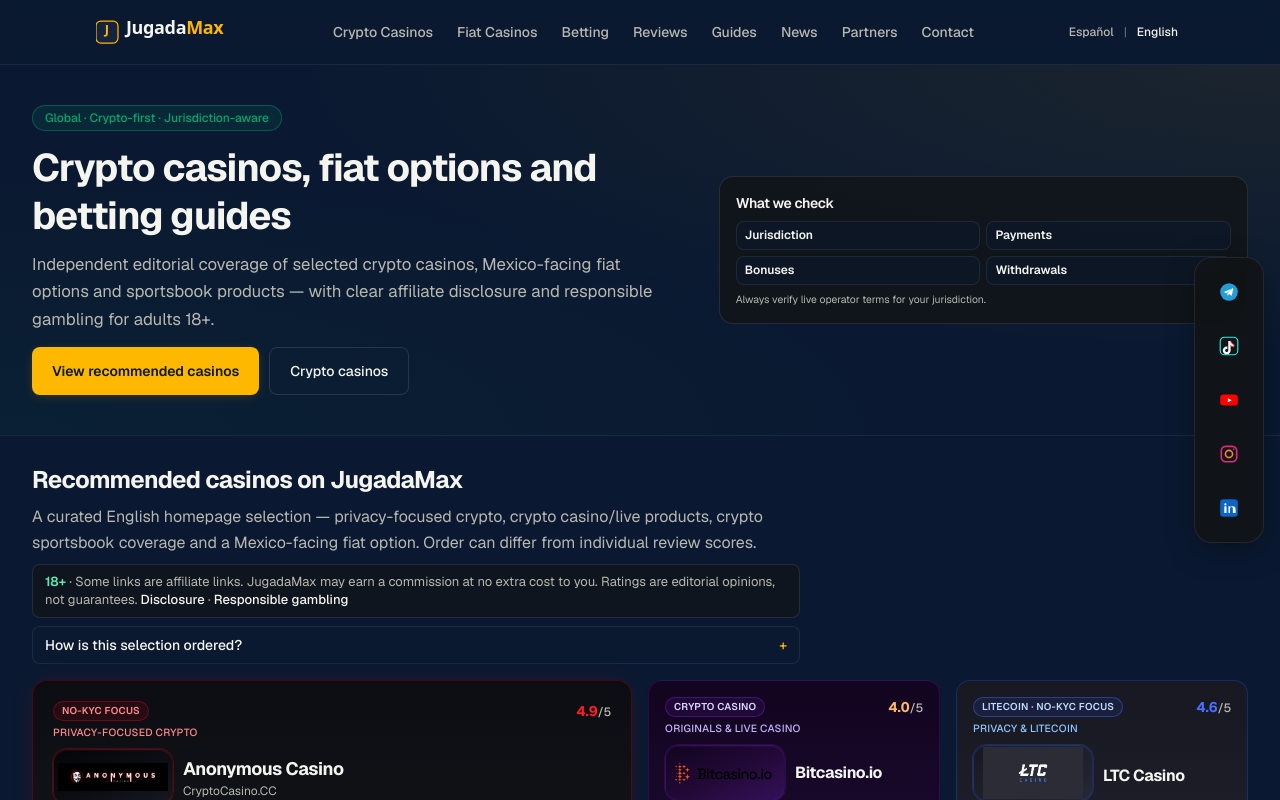
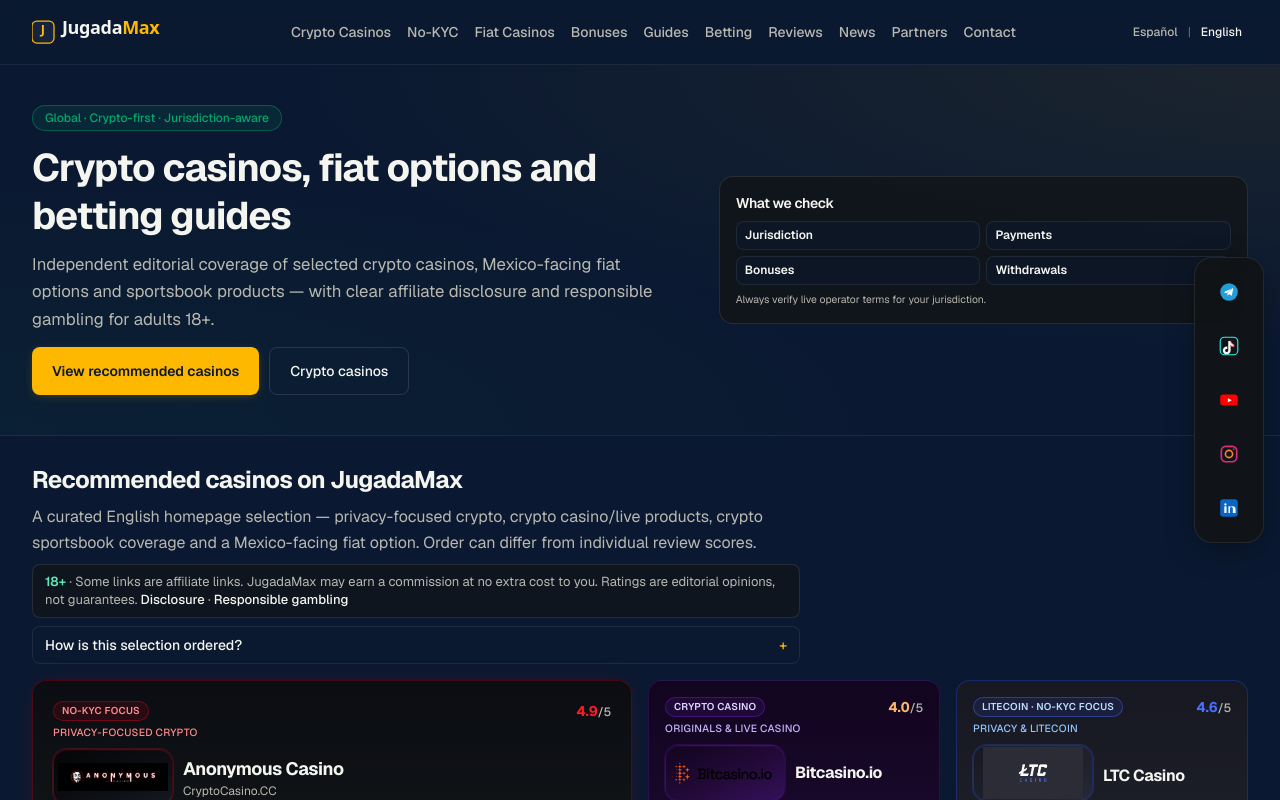
Before and after one commit to arturgerc/jugadamax, a Next.js app: page /en in a window 1280 px wide. Shown: the top 800 px of the page. Built offline with nearby package versions, Linux system fonts and the light colour scheme.

Commit message:
Complete English header navigation parity

```diff
--- a/components/layout/EnSiteHeader.tsx
+++ b/components/layout/EnSiteHeader.tsx
@@ -9,36 +9,43 @@ import { LanguageSwitcher } from "@/components/layout/LanguageSwitcher";
 import { Logo } from "@/components/brand/Logo";
 import { focusRing, cn } from "@/lib/utils";
 
+/**
+ * English site header — layout parity with Spanish SiteHeader.
+ * Nav items/hrefs come from enDesktopNav; labels must not wrap.
+ */
 export function EnSiteHeader() {
   const pathname = usePathname() ?? "/en";
 
   return (
     <header className="sticky top-0 z-40 border-b border-border/60 bg-[var(--jm-navy)]/95 backdrop-blur supports-[backdrop-filter]:bg-[var(--jm-navy)]/80">
-      <Container className="relative flex h-16 items-center justify-between gap-4">
+      <Container className="relative flex h-16 max-w-7xl items-center gap-3 xl:gap-4">
         <Link
           href="/en"
           aria-label="JugadaMax Global — Home"
-          className={cn("inline-flex min-h-11 items-center rounded-md", focusRing)}
+          className={cn("inline-flex min-h-11 shrink-0 items-center rounded-md", focusRing)}
         >
           <Logo decorative />
         </Link>
 
-        <nav aria-label="Main navigation" className="hidden items-center gap-6 lg:flex">
+        <nav
+          aria-label="Main navigation"
+          className="hidden min-w-0 flex-1 items-center justify-center gap-3 lg:flex xl:gap-4"
+        >
           {enDesktopNav.map((link) => (
-            <Link
+            <a
               key={link.href}
               href={link.href}
               className={cn(
-                "rounded-sm text-sm font-medium text-muted-foreground transition-colors hover:text-foreground",
+                "whitespace-nowrap rounded-sm text-sm font-medium text-muted-foreground transition-colors hover:text-foreground",
                 focusRing,
               )}
             >
               {link.label}
-            </Link>
+            </a>
           ))}
         </nav>
 
-        <div className="flex items-center gap-3">
+        <div className="flex shrink-0 items-center gap-3">
           <LanguageSwitcher currentPath={pathname} className="hidden sm:flex" />
           <EnMobileNav currentPath={pathname} />
         </div>
--- a/components/layout/en-nav-links.ts
+++ b/components/layout/en-nav-links.ts
@@ -7,13 +7,19 @@ export interface NavLink {
   href: string;
 }
 
-/** Desktop header navigation — English routes only. */
+/**
+ * Desktop header navigation — English routes only.
+ * Section order matches Spanish desktopNav (casino-first).
+ * No-KYC and Bonuses point to homepage anchors until dedicated EN routes exist.
+ */
 export const enDesktopNav: NavLink[] = [
   { label: "Crypto Casinos", href: "/en/casinos-crypto" },
+  { label: "No-KYC", href: "/en#anonymous-casino" },
   { label: "Fiat Casinos", href: "/en/casinos-fiat" },
+  { label: "Bonuses", href: "/en#active-promotions" },
+  { label: "Guides", href: "/en/guides" },
   { label: "Betting", href: "/en/betting" },
   { label: "Reviews", href: "/en/reviews" },
-  { label: "Guides", href: "/en/guides" },
   { label: "News", href: "/en/news" },
   { label: "Partners", href: "/en/partners" },
   { label: "Contact", href: "/en/contact" },
@@ -22,13 +28,18 @@ export const enDesktopNav: NavLink[] = [
 /** Mobile menu — same logical items as desktop (no legal/Spanish links). */
 export const enMobileNav: NavLink[] = enDesktopNav;
 
-/** Footer — Sections column. */
+/**
+ * Footer — Sections column.
+ * Mirrors Spanish primaryNav section order (Partners/Contact live in Information).
+ */
 export const enFooterSections: NavLink[] = [
   { label: "Crypto Casinos", href: "/en/casinos-crypto" },
+  { label: "No-KYC", href: "/en#anonymous-casino" },
   { label: "Fiat Casinos", href: "/en/casinos-fiat" },
+  { label: "Bonuses", href: "/en#active-promotions" },
+  { label: "Guides", href: "/en/guides" },
   { label: "Betting", href: "/en/betting" },
   { label: "Reviews", href: "/en/reviews" },
-  { label: "Guides", href: "/en/guides" },
   { label: "News", href: "/en/news" },
 ];
 
@@ -47,6 +58,10 @@ export const PAGE_LANGUAGE_ALTERNATES: Record<string, string> = {
   "/en": "/",
   "/casinos-crypto": "/en/casinos-crypto",
   "/en/casinos-crypto": "/casinos-crypto",
+  "/casinos-sin-kyc": "/en#anonymous-casino",
+  "/en#anonymous-casino": "/casinos-sin-kyc",
+  "/bonos": "/en#active-promotions",
+  "/en#active-promotions": "/bonos",
   "/reviews": "/en/reviews",
   "/en/reviews": "/reviews",
   "/reviews/stake": "/en/reviews/stake",
```
